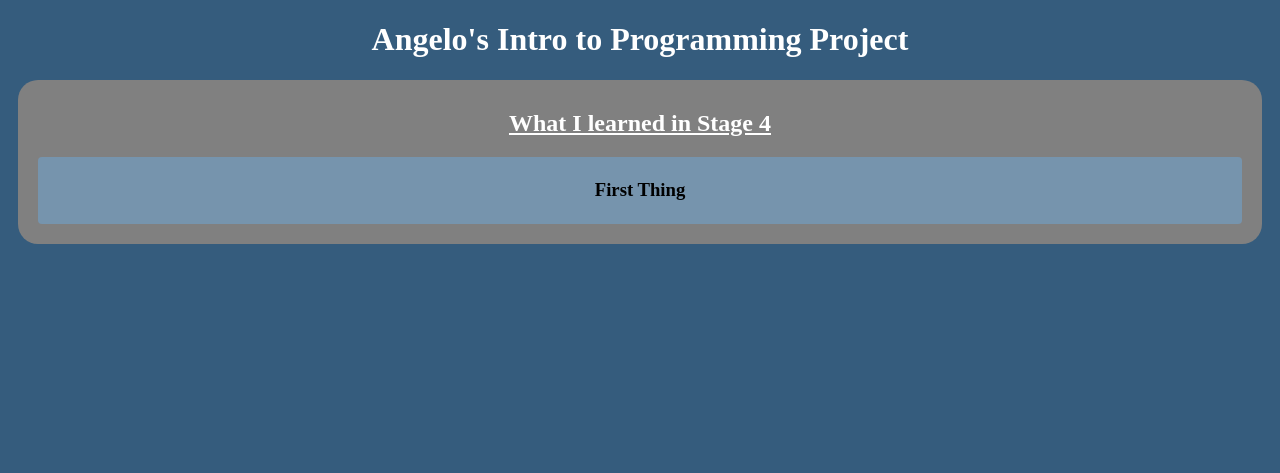
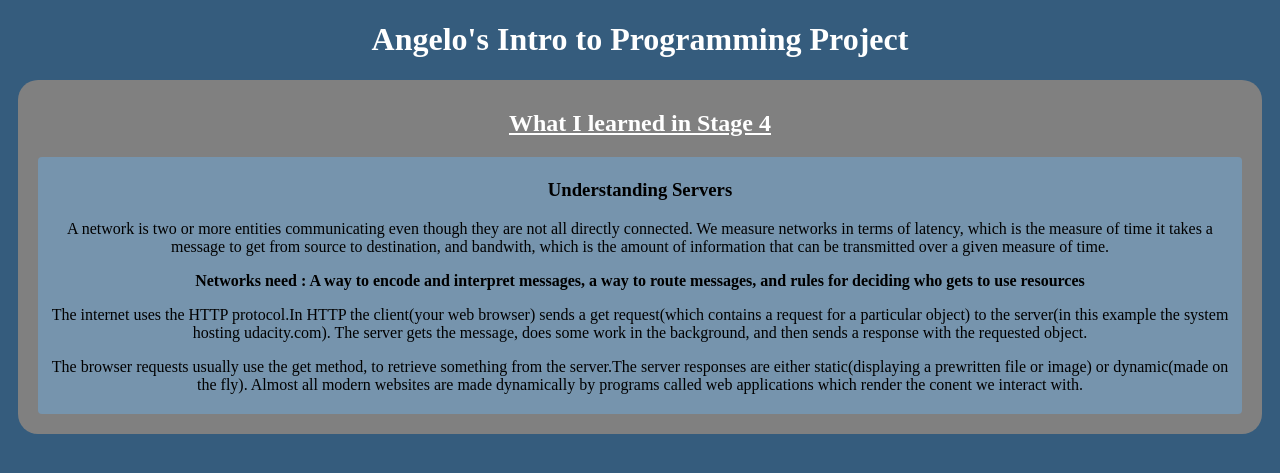
Before and after one commit to angelobarbano/Udacity_Capstone_Project, a Python web app: template templates/new_notes.html in a window 1280 px wide. Shown: the top 473 px of the page. Run offline with Jinja, Linux system fonts and the light colour scheme; the template is opened without the code that fills it, so the values that code supplies are empty.

Commit message:
Added new notes
Started a page for stage 4 notes

```diff
--- a/main.py
+++ b/main.py
@@ -31,6 +31,10 @@ class MainHandler(Handler):
 class NoteHandler(Handler):
     def get(self):
         self.render("index.html")
+
+class New_notesHandler(Handler):
+    def get(self):
+        self.render("new_notes.html")
 
 DEFAULT_WALL = 'Public'
 
@@ -88,4 +92,4 @@ class PostWall(Handler):
         self.redirect('/comment')
 
 app = webapp2.WSGIApplication([('/', MainHandler), ('/notes', NoteHandler), ('/comment', CommentHandler), ('/sign', PostWall)
-], debug=True)
+, ('/new', New_notesHandler)], debug=True)
--- a/templates/new_notes.html
+++ b/templates/new_notes.html
@@ -1,10 +1,29 @@
 {% extends "base.html" %}
 {% block content %}
     <div class= "lesson">
-        <h2> What I learned in Stage 4</h2>
-            <div class = "concept">
-                <h3> First Thing </h3>
-
+      <h2> What I learned in Stage 4</h2>
+        <div class = "concept">
+          <h3> Understanding Servers</h3>
+            <p>
+               A network is two or more entities communicating even though they are not all directly connected. We measure networks in terms of latency, which is the measure of time it takes a message to get from source to destination, and bandwith, which is the amount of information that can be transmitted over a  given measure of time.
+            </p>
+            <p>
+              <b>Networks need : A way to encode and interpret messages, a way to route
+               messages, and rules for deciding  who gets to use resources</b>
+            </p>
+            <p>
+              The internet uses the HTTP protocol.In HTTP the client(your web browser)
+              sends a get request(which contains a request for a particular object)
+              to the server(in this example the system hosting udacity.com).
+              The server gets the message, does some work in the background, and then
+              sends a response with the requested object.
+            </p>
+            <p>
+              The browser requests usually use the get method, to retrieve something
+              from the server.The server responses are either static(displaying a prewritten
+              file or image) or dynamic(made on the fly). Almost all modern websites are made dynamically by programs called web applications which render the conent we interact with.
+           </p>
+        </div>
     </div>
 
 {% endblock %}
--- a/templates/wall.html
+++ b/templates/wall.html
@@ -6,10 +6,10 @@
     {% if post.author %}
         <b>{{ post.author.email}}
         	{% if user and user.id() == post.author.identity %}
-        	  (you)
+        	  (you)</b>
         	{% endif %}
     {% else %}
-        Unknown wrote:
+        <b>Unknown wrote:</b>
     {% endif %}
     <blockquote>{{post.content}}</blockquote>
 {% endfor %}
--- a/templates/welcome.html
+++ b/templates/welcome.html
@@ -8,5 +8,8 @@
         <br>
         <br>
         <a href=/comment> Leave a comment</a>
+        <br>
+        <br>
+        <a href=/new> Stage 4 Notes</a>
 
 {% endblock %}
```
Also changed, not shown: 1 other file.
